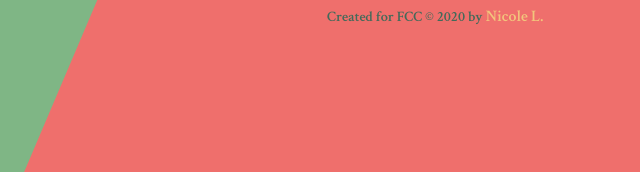
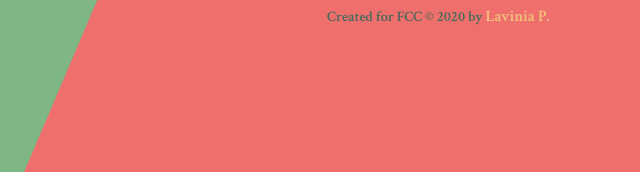
Before and after one commit to lavpascu92/RandomQuoteGenerator, a plain HTML site: page index.html in a window 1280 px wide. Shown: the part 475-647 px from the top of the page, 521-1161 px from the left. Drawn offline with Linux system fonts and the light colour scheme.

Commit message:
Minor fix

```diff
--- a/index.html
+++ b/index.html
@@ -32,7 +32,7 @@
                 </div>
             </div>
             <footer>Created for FCC &copy; 2020 by <a href="https://www.freecodecamp.org/lavpascu92" target="_blank">
-                    Nicole L.</a></footer>
+                    Lavinia P.</a></footer>
         </section>
     </main>
 
```
